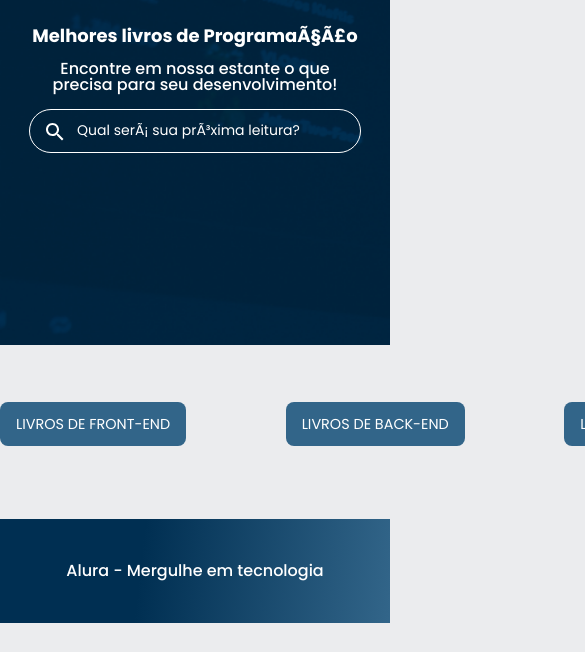
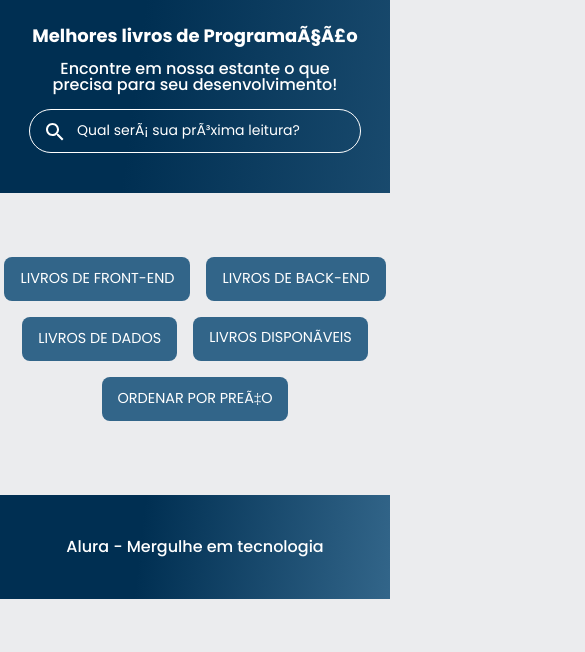
Before and after one commit to LucasEpifanio/Web-alurabooks, a plain HTML site: page e-books.html in a window 390 px wide. Shown: the part 192-844 px from the top of the page, 585 px wide, since content can reach past the window. Drawn offline with nearby package versions, Linux system fonts and the light colour scheme; no server answers.

Commit message:
ebooks.css

```diff
--- a/styles/style-ebooks.css/ebooks.css
+++ b/styles/style-ebooks.css/ebooks.css
@@ -1,5 +1,3 @@
-@import url('https://fonts.googleapis.com/css2?family=Poppins:ital,wght@0,500;0,700;1,400&display=swap');
-
 :root {
   --bg-color: #ffffff;
   --button-color: #326589;
@@ -13,12 +11,8 @@
   --branco:#FFFFFF;
 }
 
-body {
-  font-family: 'Poppins';
-}
-
 .wrap {
-  width: 1280px;
+  width: 100%;
   margin: 0 auto;
 }
 
@@ -27,13 +21,6 @@ body {
   width: 100%;
   background-color: var(--bg-color);
   margin: 0;
-}
-
-.banner {
-  background-image: url('../../img/imagens/Banner-1.png');
-  background-repeat: no-repeat;
-  background-size: cover;
-  height: 278px;
 }
 
 .nav {
@@ -151,7 +138,6 @@ body {
   background: linear-gradient(96.48deg, #002f52 36.3%, #326589 99.56%);
   margin-top: 1rem;
   text-align: center;
-
   display: flex;
   justify-content: center;
   align-items: center;
@@ -162,3 +148,35 @@ body {
   font-weight: 500;
   line-height: 24px;
 }
+
+@media screen and (max-width: 950px)
+{
+  ul.nav{
+  flex-wrap: wrap;
+  justify-content:center;
+  gap: 1rem;
+  margin-bottom: 2rem;
+  }
+}
+
+@media screen and (max-width: 600px)
+{
+  .wrap{
+    flex-direction: column;
+    align-items: center;
+  }
+  ul.nav{
+    flex-wrap: wrap;
+    align-items: center;
+    margin-bottom: 8rem;
+  }
+}
+
+@media screen and (max-width: 340px)
+{
+  ul.nav{
+    flex-wrap: wrap;
+    align-items: center;
+    margin-bottom: 13rem;
+  }
+}
```
